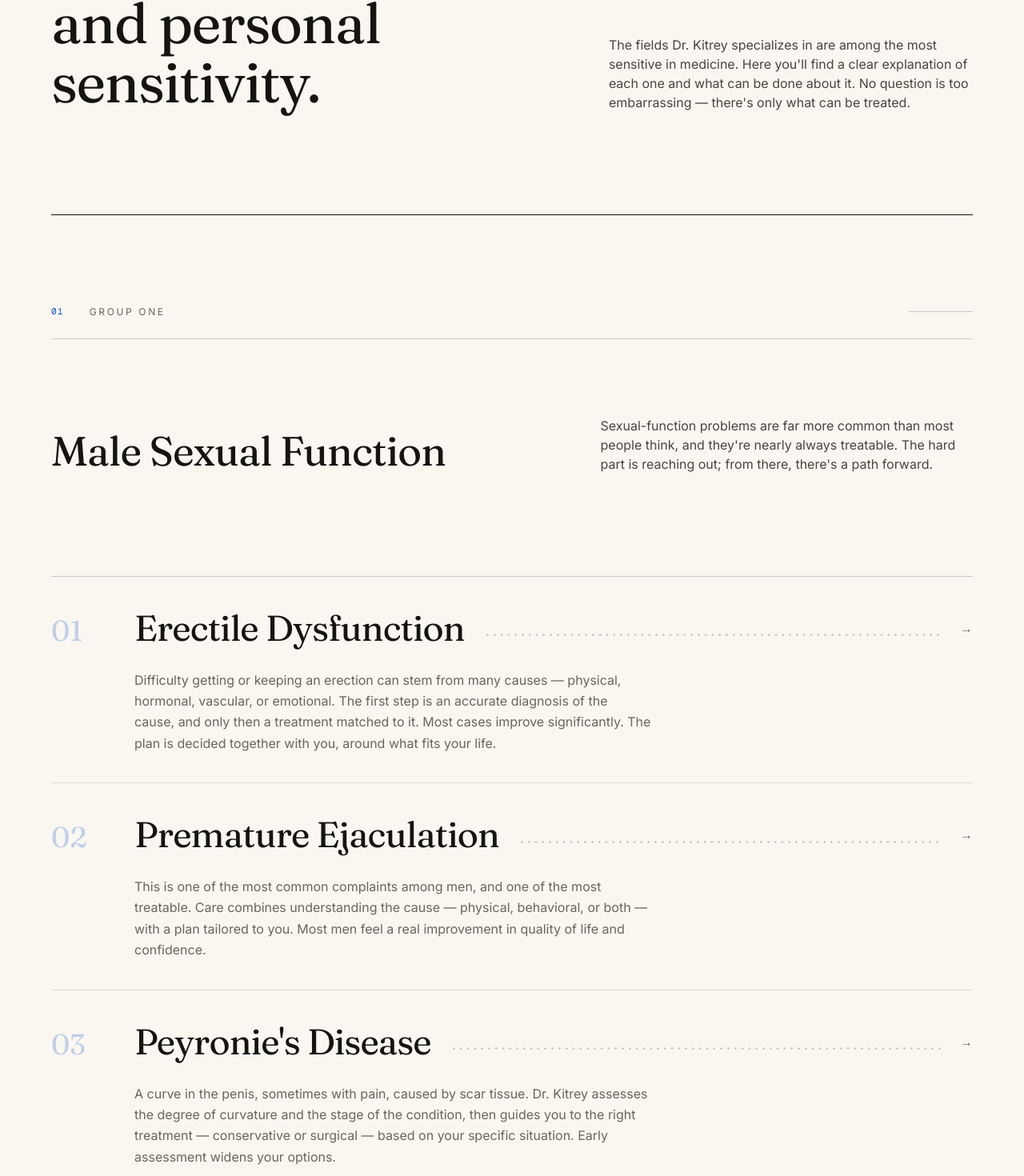
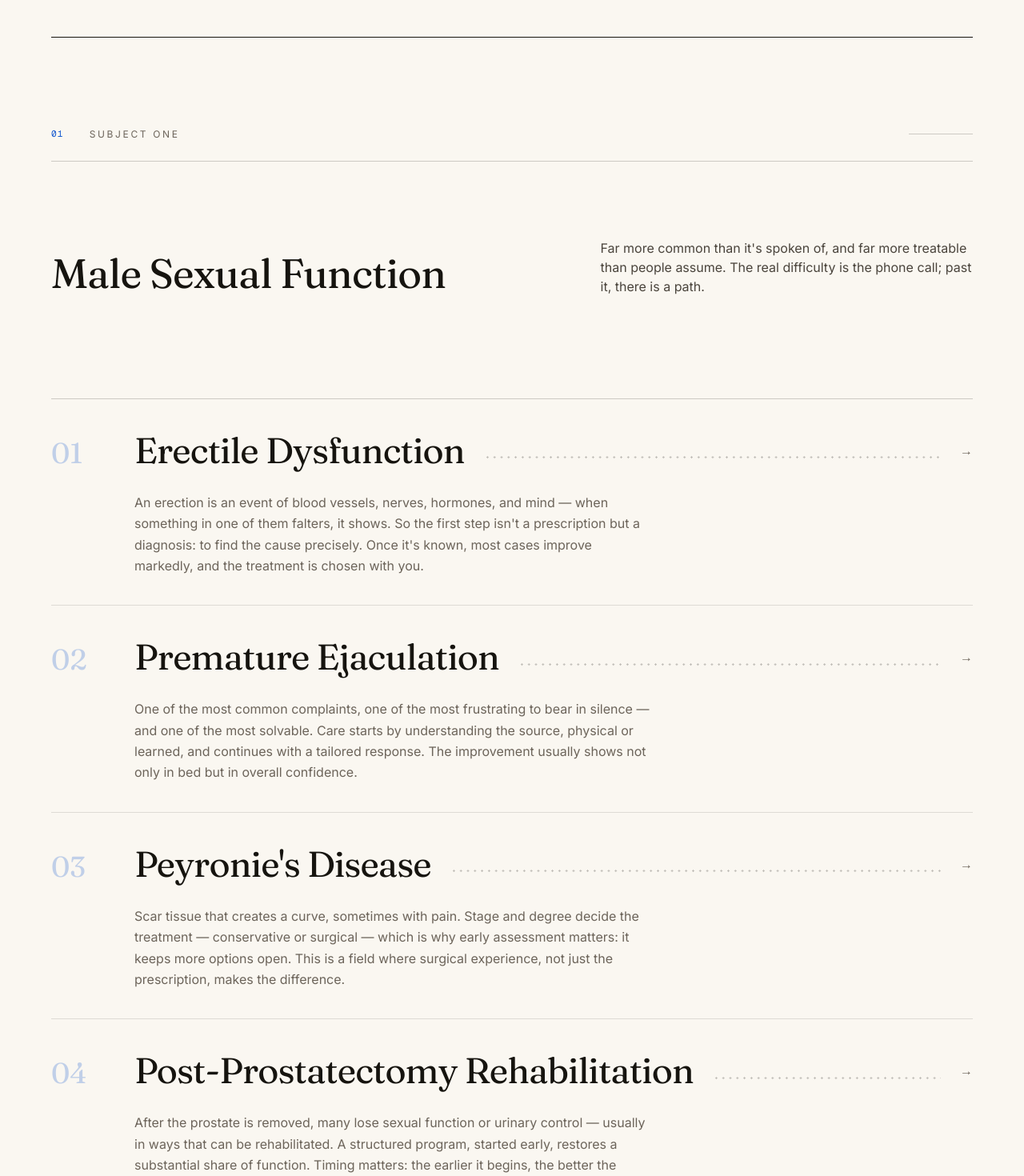
Before and after one commit to Adam077K/noam-website, a Next.js app in the folder apps/web/: page /en/expertise in a window 1280 px wide. Shown: the part 783-2253 px from the top of the page at 80% size. Built offline with nearby package versions, Linux system fonts and the light colour scheme; no server answers; a web font is replaced by a local one.

Commit message:
feat(v2j): Expertise — swap in de-cloned COPY-DECK-V2 copy

```diff
--- a/apps/web/src/content/expertise.ts
+++ b/apps/web/src/content/expertise.ts
@@ -39,12 +39,12 @@ export type ExpertiseGroup = {
 
 export const expertiseSeo = {
   title: {
-    he: 'תחומי טיפול — תפקוד מיני ואורולוגיה פונקציונלית · ד"ר נעם כתרי',
-    en: "Areas of Care — Sexual & Functional Urology · Dr. Noam Kitrey",
+    he: 'תחומי הטיפול — תפקוד מיני ואורולוגיה תפקודית · ד"ר נעם כתרי',
+    en: "Subjects of Care — Sexual & Functional Urology · Dr. Noam Kitrey",
   },
   description: {
-    he: "הפרעות זקפה, שפיכה מוקדמת, מחלת פירוני, אי-נקיטת שתן, כאב אגני ועוד. אבחון מדויק וטיפול דיסקרטי אצל ד\"ר נעם כתרי, תל אביב.",
-    en: "Erectile dysfunction, premature ejaculation, Peyronie's, incontinence, pelvic pain and more. Accurate diagnosis and discreet care with Dr. Noam Kitrey, Tel Aviv.",
+    he: "הפרעות זקפה, שפיכה מוקדמת, מחלת פירוני, אי־נקיטת שתן, כאב אגני ועוד — מוסברים לעומק. אבחון מדויק וטיפול דיסקרטי, תל אביב.",
+    en: "Erectile dysfunction, premature ejaculation, Peyronie's, incontinence, pelvic pain and more — explained in depth. Accurate diagnosis and discreet care, Tel Aviv.",
   },
 } as const satisfies Record<"title" | "description", LocalizedString>;
 
@@ -55,8 +55,8 @@ export const expertiseHeader = {
     en: "Volume I · The Complete Contents",
   },
   eyebrow: {
-    he: "תחומי טיפול",
-    en: "Areas of care",
+    he: "תחומי הטיפול",
+    en: "Subjects of care",
   },
   /** Small-caps running head for the contents section. */
   sectionLabel: {
@@ -64,12 +64,13 @@ export const expertiseHeader = {
     en: "Table of Contents",
   },
   title: {
-    he: "מצבים שדורשים גם דיוק רפואי וגם רגישות אישית.",
-    en: "Conditions that demand both technical precision and personal sensitivity.",
+    he: "מה מטפלים כאן — ובאיזו רצינות.",
+    en: "What is treated here — and with what seriousness.",
   },
+  /** Journal standfirst (replaces the generic intro) — the physician's own voice. */
   intro: {
-    he: 'התחומים שבהם ד"ר כתרי מתמחה הם מהרגישים ברפואה. כאן תמצאו הסבר ברור על כל אחד מהם, ומה אפשר לעשות. אין שאלה "מביכה" מדי — יש רק מה שאפשר לטפל בו.',
-    en: "The fields Dr. Kitrey specializes in are among the most sensitive in medicine. Here you'll find a clear explanation of each one and what can be done about it. No question is too embarrassing — there's only what can be treated.",
+    he: 'כל נושא למטה נכתב כפי שהייתי מסביר אותו לעמית: מה זה, מאיפה זה בא, ומה באמת אפשר לעשות. בלי הבטחות, בלי הפחדה. ואין כאן שאלה "מביכה" — יש רק מה שאפשר לטפל בו.',
+    en: 'Each subject below is written the way I\'d explain it to a colleague: what it is, where it comes from, and what can genuinely be done. No promises, no scare. And there is no "embarrassing" question here — only what can be treated.',
   },
 } as const satisfies Record<
   "folio" | "eyebrow" | "sectionLabel" | "title" | "intro",
@@ -95,18 +96,18 @@ export const founderReviewNote = {
 export const expertiseGroups: ReadonlyArray<ExpertiseGroup> = [
   {
     anchor: "sexual-dysfunction",
-    eyebrow: { he: "קבוצה ראשונה", en: "Group one" },
+    eyebrow: { he: "נושא ראשון", en: "Subject one" },
     title: {
       he: "תפקוד מיני של הגבר",
       en: "Male Sexual Function",
     },
     intro: {
-      he: "בעיות בתפקוד המיני שכיחות הרבה יותר ממה שנדמה, והן כמעט תמיד ניתנות לטיפול. הצעד הקשה הוא לפנות; משם, יש דרך.",
-      en: "Sexual-function problems are far more common than most people think, and they're nearly always treatable. The hard part is reaching out; from there, there's a path forward.",
+      he: "שכיח הרבה מעבר למה שמדברים עליו, ופתיר הרבה מעבר למה שחושבים. הקושי האמיתי הוא להרים טלפון; משם והלאה יש דרך.",
+      en: "Far more common than it's spoken of, and far more treatable than people assume. The real difficulty is the phone call; past it, there is a path.",
     },
     reassurance: {
-      he: "אתה לא לבד בזה, וזה נפוץ הרבה יותר ממה שחושבים.",
-      en: "You are not alone in this — it's far more common than you'd think.",
+      he: "אינך היחיד — זה נפוץ הרבה יותר ממה שנדמה.",
+      en: "You are not the only one — it's far more common than it seems.",
     },
     microCta: {
       he: "לפנייה לייעוץ",
@@ -118,8 +119,8 @@ export const expertiseGroups: ReadonlyArray<ExpertiseGroup> = [
         icon: "pulse",
         title: { he: "הפרעות זקפה", en: "Erectile Dysfunction" },
         body: {
-          he: "קושי בהשגת זקפה או בשמירה עליה יכול לנבוע ממגוון סיבות — גופניות, הורמונליות, כלי-דם או נפשיות. הצעד הראשון הוא אבחון מדויק של הסיבה, ורק אז התאמת הטיפול. ברוב המקרים יש שיפור משמעותי. הטיפול נקבע יחד אתך, לפי מה שמתאים לך.",
-          en: "Difficulty getting or keeping an erection can stem from many causes — physical, hormonal, vascular, or emotional. The first step is an accurate diagnosis of the cause, and only then a treatment matched to it. Most cases improve significantly. The plan is decided together with you, around what fits your life.",
+          he: "זקפה היא אירוע של כלי דם, עצבים, הורמונים וראש — וכשמשהו באחד מהם משתבש, היא מושפעת. לכן הצעד הראשון אינו מרשם אלא אבחנה: לאתר את הסיבה במדויק. כשהיא ידועה, ברוב המקרים יש שיפור ממשי, והטיפול נבחר יחד אתכם.",
+          en: "An erection is an event of blood vessels, nerves, hormones, and mind — when something in one of them falters, it shows. So the first step isn't a prescription but a diagnosis: to find the cause precisely. Once it's known, most cases improve markedly, and the treatment is chosen with you.",
         },
       },
       {
@@ -127,8 +128,8 @@ export const expertiseGroups: ReadonlyArray<ExpertiseGroup> = [
         icon: "timer",
         title: { he: "שפיכה מוקדמת", en: "Premature Ejaculation" },
         body: {
-          he: "זו אחת התלונות השכיחות ביותר אצל גברים, ואחת הפתירות ביותר. הטיפול משלב הבנה של הגורם — גופני, התנהגותי או שילוב — עם מענה מותאם אישית. רוב הגברים מרגישים שיפור ממשי באיכות החיים ובביטחון.",
-          en: "This is one of the most common complaints among men, and one of the most treatable. Care combines understanding the cause — physical, behavioral, or both — with a plan tailored to you. Most men feel a real improvement in quality of life and confidence.",
+          he: "מהתלונות השכיחות ביותר, ומהמתסכלות ביותר לשאת בשתיקה — וגם מהפתירות ביותר. הטיפול מתחיל בהבנת המקור, גופני או נרכש, וממשיך במענה מותאם. השיפור מורגש לרוב לא רק במיטה אלא בביטחון הכללי.",
+          en: "One of the most common complaints, one of the most frustrating to bear in silence — and one of the most solvable. Care starts by understanding the source, physical or learned, and continues with a tailored response. The improvement usually shows not only in bed but in overall confidence.",
         },
       },
       {
@@ -136,8 +137,8 @@ export const expertiseGroups: ReadonlyArray<ExpertiseGroup> = [
         icon: "compass",
         title: { he: "מחלת פירוני", en: "Peyronie's Disease" },
         body: {
-          he: "עיקול של איבר המין, לעיתים עם כאב, נגרם מרקמה צלקתית. ד\"ר כתרי מעריך את מידת העיקול ואת השלב של המחלה, ומכוון לטיפול המתאים — שמרני או ניתוחי — לפי המצב האישי. אבחון מוקדם משפר את אפשרויות הטיפול.",
-          en: "A curve in the penis, sometimes with pain, caused by scar tissue. Dr. Kitrey assesses the degree of curvature and the stage of the condition, then guides you to the right treatment — conservative or surgical — based on your specific situation. Early assessment widens your options.",
+          he: "רקמה צלקתית שגורמת לעיקול, לעיתים עם כאב. השלב והמידה קובעים את הטיפול — שמרני או ניתוחי — ולכן הערכה מוקדמת חשובה: היא פותחת יותר אפשרויות. זהו תחום שבו הניסיון הניתוחי קובע, ולא רק המרשם.",
+          en: "Scar tissue that creates a curve, sometimes with pain. Stage and degree decide the treatment — conservative or surgical — which is why early assessment matters: it keeps more options open. This is a field where surgical experience, not just the prescription, makes the difference.",
         },
       },
       {
@@ -148,26 +149,26 @@ export const expertiseGroups: ReadonlyArray<ExpertiseGroup> = [
           en: "Post-Prostatectomy Rehabilitation",
         },
         body: {
-          he: "לאחר ניתוח להסרת הערמונית, רבים מתמודדים עם פגיעה בתפקוד המיני או בשליטה על השתן. שיקום מקצועי ומובנה יכול להחזיר תפקוד במידה רבה. ככל שמתחילים מוקדם יותר, התוצאות טובות יותר.",
-          en: "After surgery to remove the prostate, many men face changes in sexual function or urinary control. A structured rehabilitation program can restore a great deal of function. The earlier it begins, the better the outcomes.",
+          he: "אחרי הסרת הערמונית, רבים מאבדים תפקוד מיני או שליטה בשתן — לרוב באופן שניתן לשקם. שיקום מובנה, שמתחיל מוקדם, מחזיר חלק ניכר מהתפקוד. כאן זמן הוא גורם: ככל שמתחילים מוקדם יותר, התוצאה טובה יותר.",
+          en: "After the prostate is removed, many lose sexual function or urinary control — usually in ways that can be rehabilitated. A structured program, started early, restores a substantial share of function. Timing matters: the earlier it begins, the better the outcome.",
         },
       },
     ],
   },
   {
     anchor: "functional-urology",
-    eyebrow: { he: "קבוצה שנייה", en: "Group two" },
+    eyebrow: { he: "נושא שני", en: "Subject two" },
     title: {
-      he: "אורולוגיה פונקציונלית",
+      he: "אורולוגיה תפקודית",
       en: "Functional Urology",
     },
     intro: {
-      he: "בעיות בשליטה על השתן, בתכיפות או בכאב באגן פוגעות בשגרת היום ובביטחון — ולעיתים קרובות נסבלות בשתיקה. כמעט תמיד יש מה לעשות. הבירור מתחיל בהבנה מדויקת של מקור הבעיה.",
-      en: "Problems with urinary control, frequency, or pelvic pain disrupt daily life and confidence — and are too often suffered in silence. There's almost always something that can be done. The workup starts with pinpointing the cause.",
+      he: 'שליטה, תכיפות, כאב — דברים שאנשים נושאים בשקט שנים, מתוך הנחה ש"ככה זה". לרוב זה לא ככה, ולרוב יש מה לעשות. הכול מתחיל בזיהוי מדויק של המקור.',
+      en: 'Control, frequency, pain — things people carry quietly for years, assuming "that\'s just how it is." Usually it isn\'t, and usually something can be done. It all starts with pinpointing the source.',
     },
     reassurance: {
-      he: "כמעט תמיד יש מה לעשות — גם כשבדיקות קודמות לא נתנו מענה.",
-      en: "There's almost always something that can be done — even when earlier tests came back empty.",
+      he: "כמעט תמיד יש מה לעשות — גם אם בדיקות קודמות לא נתנו תשובה.",
+      en: "There's almost always something to do — even when earlier tests gave no answer.",
     },
     microCta: {
       he: "לפנייה לייעוץ",
@@ -182,8 +183,8 @@ export const expertiseGroups: ReadonlyArray<ExpertiseGroup> = [
           en: "Urinary Incontinence (Women & Men)",
         },
         body: {
-          he: "דליפת שתן יכולה לנבוע מסיבות שונות אצל נשים ואצל גברים, ולכל סיבה יש טיפול אחר. אבחון נכון של סוג הדליפה הוא המפתח לפתרון יעיל — מטיפול שמרני ועד פתרונות מתקדמים.",
-          en: "Urine leakage can have different causes in women and in men, and each cause has its own treatment. Correctly identifying the type of leakage is the key to an effective solution — from conservative care to advanced options.",
+          he: "דליפה אינה אבחנה אחת אלא כמה — ולכל סוג טיפול אחר. המפתח הוא לקבוע במדויק איזה סוג, ורק אז לבחור פתרון, משמרני ועד מתקדם. אצל נשים וגברים זה נראה אחרת, ונבדק אחרת.",
+          en: "Leakage isn't one diagnosis but several — each with its own treatment. The key is to determine exactly which type, and only then choose a solution, from conservative to advanced. In women and men it looks different, and is examined differently.",
         },
       },
       {
@@ -194,8 +195,8 @@ export const expertiseGroups: ReadonlyArray<ExpertiseGroup> = [
           en: "Overactive & Neurogenic Bladder",
         },
         body: {
-          he: "דחיפות פתאומית, תכיפות וקושי בשליטה יכולים לנבוע מפעילות-יתר של השלפוחית או מרקע נוירולוגי. ד\"ר כתרי מתמחה בשני המצבים, כולל מצבים מורכבים, ומתאים טיפול שמחזיר שליטה ושגרת חיים.",
-          en: "Sudden urgency, frequency, and trouble with control can come from an overactive bladder or a neurological cause. Dr. Kitrey treats both, including complex cases, with a plan that restores control and routine.",
+          he: "דחיפות פתאומית ותכיפות יכולות לנבוע מפעילות־יתר של השלפוחית או מרקע נוירולוגי — שתי בעיות שונות שדורשות בירור שונה. זהו תחום שבו ד\"ר כתרי מטפל גם במקרים המורכבים, ולא רק בשגרתיים.",
+          en: "Sudden urgency and frequency can arise from an overactive bladder or a neurological cause — two different problems that need different workups. This is an area where Dr. Kitrey handles the complex cases, not just the routine ones.",
         },
       },
       {
@@ -206,8 +207,8 @@ export const expertiseGroups: ReadonlyArray<ExpertiseGroup> = [
           en: "Chronic Pelvic Pain & Interstitial Cystitis",
         },
         body: {
-          he: "כאב אגני ממושך הוא מהמצבים שהכי קשה לאבחן, והכי מתסכל לחיות איתם בלי תשובות. ד\"ר כתרי עורך בירור יסודי כדי לזהות את המקור ולבנות תוכנית טיפול אמיתית, גם כשבדיקות קודמות לא נתנו מענה.",
-          en: "Long-standing pelvic pain is among the hardest conditions to diagnose, and the most frustrating to live with without answers. Dr. Kitrey carries out a thorough workup to find the source and build a real treatment plan — even when earlier tests came back empty.",
+          he: "מהמצבים הקשים ביותר לאבחון, ומהמתישים ביותר לחיות איתם בלי שם ובלי תשובה. הגישה כאן היא בירור יסודי שמסרב לוותר — לזהות מקור ולבנות תוכנית אמיתית, גם אחרי שמסלולים קודמים נכשלו.",
+          en: "Among the hardest conditions to diagnose, and the most wearing to live with — nameless, unanswered. The approach here is a thorough workup that refuses to give up: to find a source and build a real plan, even after earlier routes failed.",
         },
       },
       {
@@ -215,8 +216,8 @@ export const expertiseGroups: ReadonlyArray<ExpertiseGroup> = [
         icon: "pulse",
         title: { he: "דלקת ערמונית כרונית", en: "Chronic Prostatitis" },
         body: {
-          he: "דלקת או גירוי כרוני של הערמונית גורמים לכאב, לאי-נוחות ולתסמיני שתן שנמשכים זמן רב. הטיפול דורש סבלנות ואבחון מדויק, ויש דרכים ממשיות להקל ולשפר את איכות החיים.",
-          en: "Chronic inflammation or irritation of the prostate causes pain, discomfort, and urinary symptoms that linger. Treatment takes patience and accurate diagnosis, and there are real ways to ease it and improve quality of life.",
+          he: "דלקת או גירוי כרוני של הערמונית שמביא כאב, אי־נוחות ותסמיני שתן שאינם חולפים. זה דורש סבלנות ואבחנה מדויקת — ויש דרכים ממשיות להקל ולהחזיר איכות חיים.",
+          en: "Chronic inflammation or irritation of the prostate, bringing pain, discomfort, and urinary symptoms that won't pass. It takes patience and an exact diagnosis — and there are real ways to ease it and return quality of life.",
         },
       },
       {
@@ -227,8 +228,8 @@ export const expertiseGroups: ReadonlyArray<ExpertiseGroup> = [
           en: "Benign Prostate Enlargement (BPH)",
         },
         body: {
-          he: "הגדלה שפירה של הערמונית שכיחה עם הגיל וגורמת לתסמיני שתן מטרידים — זרם חלש, השתנה תכופה, יקיצות בלילה. יש מגוון פתרונות, מתרופות ועד טיפולים זעיר-פולשניים, שמותאמים למצב ולהעדפות שלך.",
-          en: "An enlarged prostate is common with age and causes bothersome urinary symptoms — a weak stream, frequent urination, waking at night. A range of solutions exists, from medication to minimally invasive procedures, matched to your situation and your preferences.",
+          he: "שכיחה עם הגיל, ומטרידה את שגרת היום: זרם חלש, השתנה תכופה, יקיצות בלילה. הטיפול נע מתרופות ועד פתרונות זעיר־פולשניים, ונבחר לפי המצב וההעדפות שלכם — לא לפי נוסחה אחת.",
+          en: "Common with age, and a disruptor of daily life: a weak stream, frequent urination, waking at night. Treatment ranges from medication to minimally invasive options, chosen by your situation and preferences — not by a single formula.",
         },
       },
       {
@@ -239,22 +240,22 @@ export const expertiseGroups: ReadonlyArray<ExpertiseGroup> = [
           en: "Intermittent Catheterization",
         },
         body: {
-          he: "למי שמתקשה לרוקן את השלפוחית, צנתור עצמי לסירוגין הוא פתרון בטוח ושגרתי שמאפשר חיים מלאים. ד\"ר כתרי מלווה את ההדרכה וההתאמה האישית, בסבלנות ובלי לחץ.",
-          en: "For those who can't fully empty the bladder, intermittent self-catheterization is a safe, routine solution that allows a full life. Dr. Kitrey guides the training and personal adjustment, patiently and without pressure.",
+          he: "למי שאינו מצליח לרוקן את השלפוחית, צנתור עצמי לסירוגין הוא פתרון בטוח ושגרתי שמחזיר חיים מלאים. ההדרכה נעשית בסבלנות, עד שזה הופך לפשוט.",
+          en: "For those who can't fully empty the bladder, intermittent self-catheterization is a safe, routine solution that gives life back. The training is done patiently, until it becomes simple.",
         },
       },
     ],
   },
   {
     anchor: "specialized",
-    eyebrow: { he: "קבוצה שלישית", en: "Group three" },
+    eyebrow: { he: "נושא שלישי", en: "Subject three" },
     title: {
       he: "טיפול מתמחה",
       en: "Specialized Care",
     },
     intro: {
-      he: "לצד תחומי הליבה, ד\"ר כתרי מביא מומחיות נדירה בתחומים שדורשים ניסיון מיוחד ורגישות.",
-      en: "Alongside the core fields, Dr. Kitrey brings rare expertise in areas that call for special experience and sensitivity.",
+      he: "לצד שני התחומים המרכזיים, שני נושאים שדורשים ניסיון נדיר ויד עדינה.",
+      en: "Alongside the two central fields, two subjects that demand rare experience and a gentle hand.",
     },
     conditions: [
       {
@@ -266,8 +267,8 @@ export const expertiseGroups: ReadonlyArray<ExpertiseGroup> = [
           en: "Gender-Affirming Urological Care",
         },
         body: {
-          he: "ד\"ר כתרי חבר בוועדה הלאומית להתאמה מגדרית מטעם משרד הבריאות, ומספק ליווי אורולוגי מקצועי ומכבד כחלק מתהליך אישור מגדרי. הטיפול ניתן בדיסקרטיות מלאה ומתוך כבוד מלא לכל מטופל ומטופלת.",
-          en: "Dr. Kitrey is a member of Israel's National Committee for Gender Affirmation (Ministry of Health) and provides professional, respectful urological care as part of the gender-affirmation process. Care is delivered with full discretion and full respect for every patient.",
+          he: "ד\"ר כתרי חבר בוועדה הלאומית להתאמה מגדרית מטעם משרד הבריאות, ומלווה את ההיבט האורולוגי בתהליך — במקצועיות, בכבוד מלא ובסודיות מלאה לכל מטופל ומטופלת.",
+          en: "Dr. Kitrey is a member of Israel's National Committee for Gender Affirmation (Ministry of Health) and attends the urological aspect of the process — with professionalism, full respect, and full confidence for every patient.",
         },
       },
       {
@@ -275,8 +276,8 @@ export const expertiseGroups: ReadonlyArray<ExpertiseGroup> = [
         icon: "compass",
         title: { he: "חבלות אורולוגיות", en: "Urological Trauma" },
         body: {
-          he: "ד\"ר כתרי הוא יו\"ר ועדת ההנחיות הקליניות של איגוד האורולוגיה האירופי בתחום החבלות האורולוגיות — סמכות מובילה בטיפול בפגיעות במערכת השתן ובאיברי המין. רמת מומחיות שמורגשת בכל מקרה, פשוט כמורכב.",
-          en: "Dr. Kitrey chairs the European Urology Association's clinical-guidelines committee on urological trauma — a leading authority on injuries to the urinary tract and genitals. That depth of expertise shows in every case, simple or complex.",
+          he: "זהו התחום שבו ד\"ר כתרי אינו רק מטפל אלא כותב את הכללים: יו\"ר ועדת ההנחיות של איגוד האורולוגיה האירופי לחבלות. פגיעות במערכת השתן ובאיברי המין מטופלות כאן ברמה שמכריעה מקרים בכל אירופה.",
+          en: "This is the field where Dr. Kitrey doesn't just treat but writes the rules: Chair of the EAU's trauma-guidelines committee. Injuries to the urinary tract and genitals are treated here at the level that settles cases across Europe.",
         },
       },
     ],
```
